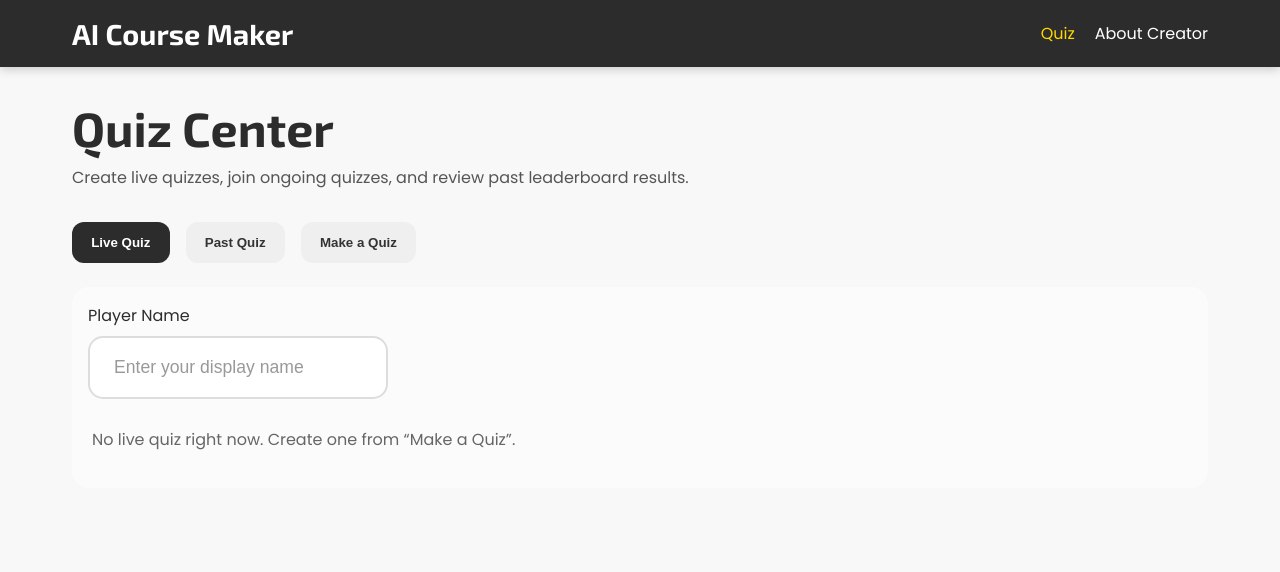
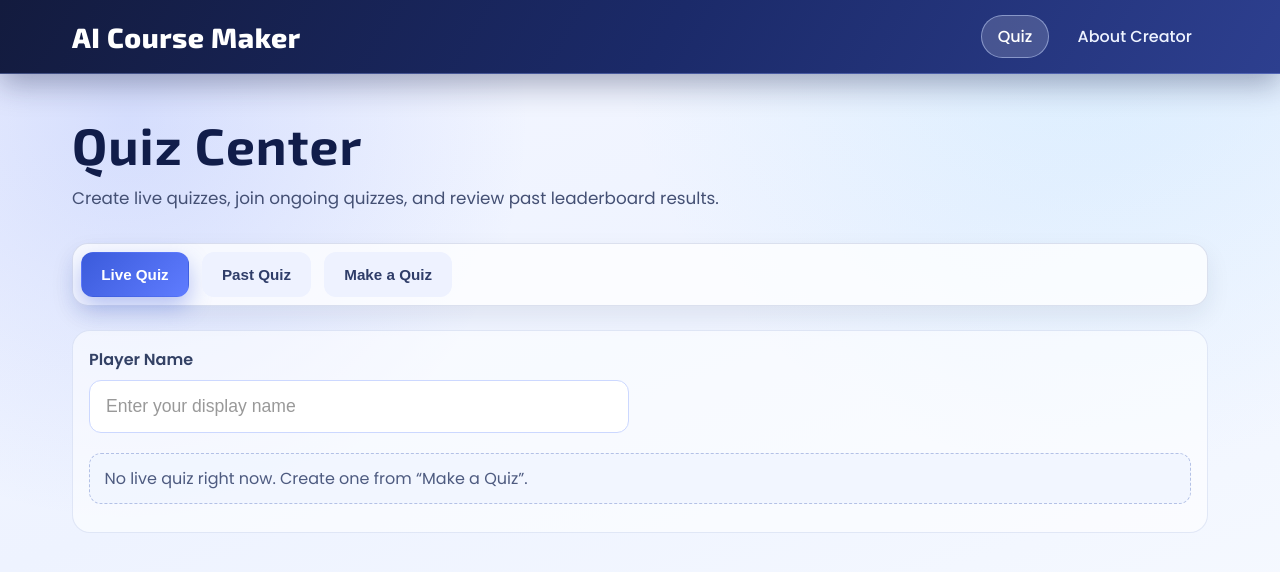
Before and after one commit to saurabhrjk/AICourseMaker, a React (Create React App) app: page /quiz in a window 1280 px wide. Shown: the top 572 px of the page. Built offline with nearby package versions, Linux system fonts and the light colour scheme.

Commit message:
Refresh quiz and navbar styling with modern visual theme

```diff
--- a/src/components/Navbar.css
+++ b/src/components/Navbar.css
@@ -1,15 +1,16 @@
 .navbar {
-  background: #2c2c2c;
-  box-shadow: 0 2px 10px rgba(0, 0, 0, 0.2);
+  background: linear-gradient(120deg, #131b3e 0%, #1b2a69 52%, #2d3f8f 100%);
+  box-shadow: 0 10px 30px rgba(16, 26, 68, 0.35);
   position: sticky;
   top: 0;
   z-index: 1000;
+  border-bottom: 1px solid rgba(151, 175, 255, 0.35);
 }
 
 .navbar-container {
   max-width: 1200px;
   margin: 0 auto;
-  padding: 1rem 2rem;
+  padding: 0.95rem 2rem;
   display: flex;
   justify-content: space-between;
   align-items: center;
@@ -19,37 +20,45 @@
 .nav-links {
   display: flex;
   align-items: center;
-  gap: 1.25rem;
+  gap: 0.8rem;
 }
 
 .nav-links a {
-  color: white;
+  color: #eef3ff;
   text-decoration: none;
-  transition: color 0.3s ease;
+  transition: all 0.25s ease;
+  padding: 0.5rem 0.95rem;
+  border-radius: 999px;
+  border: 1px solid transparent;
+  font-weight: 500;
 }
 
 .nav-links a:hover,
 .nav-links a.active {
-  color: #ffd700;
+  color: #ffffff;
+  background: rgba(255, 255, 255, 0.16);
+  border-color: rgba(202, 217, 255, 0.5);
 }
 
 .navbar-brand {
   font-family: 'Exo 2', sans-serif;
-  font-size: 1.8rem;
-  font-weight: bold;
-  color: white;
+  font-size: 1.75rem;
+  font-weight: 800;
+  letter-spacing: 0.02em;
+  color: #ffffff;
   text-decoration: none;
-  transition: transform 0.3s ease;
+  transition: transform 0.25s ease, opacity 0.25s ease;
 }
 
 .navbar-brand:hover {
-  transform: scale(1.05);
-  color: #f0f0f0;
+  transform: translateY(-1px);
+  opacity: 0.95;
 }
 
 @media (max-width: 768px) {
   .navbar-container {
-    padding: 1rem;
+    padding: 0.8rem 1rem;
+    flex-wrap: wrap;
   }
 
   .navbar-brand {
@@ -57,7 +66,13 @@
   }
 
   .nav-links {
-    gap: 0.8rem;
-    font-size: 0.95rem;
+    width: 100%;
+    justify-content: flex-end;
+    gap: 0.5rem;
+  }
+
+  .nav-links a {
+    font-size: 0.9rem;
+    padding: 0.45rem 0.75rem;
   }
 }
--- a/src/components/QuizPage.css
+++ b/src/components/QuizPage.css
@@ -1,30 +1,44 @@
 .quiz-page {
   min-height: 100vh;
+  background:
+    radial-gradient(circle at 10% 15%, rgba(76, 110, 245, 0.18), transparent 30%),
+    radial-gradient(circle at 85% 0%, rgba(125, 211, 252, 0.18), transparent 35%),
+    linear-gradient(160deg, #f5f7ff 0%, #eef3ff 45%, #f8fbff 100%);
 }
 
 .quiz-container {
   max-width: 1200px;
   margin: 0 auto;
-  padding: 2rem;
-  color: #2c2c2c;
+  padding: 2.5rem 2rem 3rem;
+  color: #17223b;
 }
 
 .quiz-title {
   font-family: 'Exo 2', sans-serif;
-  font-size: 3rem;
-  margin-bottom: 0.5rem;
+  font-size: clamp(2.2rem, 4vw, 3.2rem);
+  margin-bottom: 0.65rem;
+  letter-spacing: 0.02em;
+  color: #111d4a;
 }
 
 .quiz-subtitle {
-  color: #555;
+  color: #445074;
   margin-bottom: 2rem;
+  max-width: 760px;
+  font-size: 1.05rem;
+  line-height: 1.5;
 }
 
 .tabs-row {
   display: flex;
-  gap: 1rem;
+  gap: 0.8rem;
   flex-wrap: wrap;
   margin-bottom: 1.5rem;
+  padding: 0.5rem;
+  border-radius: 16px;
+  background: rgba(255, 255, 255, 0.75);
+  border: 1px solid rgba(90, 113, 172, 0.2);
+  box-shadow: 0 10px 25px rgba(23, 34, 59, 0.08);
 }
 
 .tab-btn,
@@ -35,18 +49,26 @@
   padding: 0.8rem 1.2rem;
   font-weight: 600;
   cursor: pointer;
-  transition: all 0.2s ease;
+  transition: all 0.25s ease;
+  font-size: 0.95rem;
 }
 
 .tab-btn {
-  background: #efefef;
-  color: #333;
+  background: #eef2ff;
+  color: #2f3d69;
+  border: 1px solid transparent;
 }
 
-.tab-btn.active,
+.tab-btn.active {
+  background: linear-gradient(135deg, #3b5bdb 0%, #5f7cff 100%);
+  color: #fff;
+  box-shadow: 0 10px 22px rgba(59, 91, 219, 0.35);
+}
+
 .primary-btn {
-  background: #2c2c2c;
+  background: linear-gradient(135deg, #304ecf 0%, #4f6eff 55%, #6c82ff 100%);
   color: #fff;
+  box-shadow: 0 10px 24px rgba(48, 78, 207, 0.35);
 }
 
 .primary-btn:hover:not(:disabled),
@@ -56,28 +78,32 @@
 }
 
 .primary-btn:disabled {
-  opacity: 0.6;
+  opacity: 0.55;
   cursor: not-allowed;
+  box-shadow: none;
 }
 
 .secondary-btn {
-  background: #f7f7f7;
-  color: #222;
-  border: 1px solid #ddd;
+  background: #ffffff;
+  color: #273254;
+  border: 1px solid rgba(117, 141, 204, 0.35);
 }
 
 .card {
-  background: rgba(255, 255, 255, 0.95);
+  background: rgba(255, 255, 255, 0.88);
+  border: 1px solid rgba(126, 149, 211, 0.22);
   border-radius: 20px;
   padding: 1.5rem;
-  box-shadow: 0 5px 20px rgba(0, 0, 0, 0.1);
+  box-shadow: 0 18px 40px rgba(27, 40, 76, 0.11);
   margin-bottom: 1.5rem;
+  backdrop-filter: blur(10px);
 }
 
 .tab-panel {
   padding: 1rem;
   border-radius: 18px;
   background: rgba(255, 255, 255, 0.55);
+  border: 1px solid rgba(126, 149, 211, 0.2);
   margin-bottom: 1rem;
 }
 
@@ -88,7 +114,7 @@
 
 .quiz-grid {
   display: grid;
-  grid-template-columns: repeat(auto-fill, minmax(260px, 1fr));
+  grid-template-columns: repeat(auto-fill, minmax(280px, 1fr));
   gap: 1rem;
 }
 
@@ -96,32 +122,68 @@
   margin-bottom: 0;
   display: flex;
   flex-direction: column;
-  gap: 0.5rem;
+  gap: 0.55rem;
   padding: 1.4rem;
+}
+
+.quiz-grid .card h3 {
+  color: #1a2860;
+  margin-bottom: 0.4rem;
+}
+
+.quiz-grid .card p {
+  color: #3f4f76;
 }
 
 .create-form {
   display: flex;
   flex-direction: column;
   gap: 0.75rem;
-  max-width: 650px;
+  max-width: 680px;
   width: 100%;
   padding: 2rem;
 }
 
-.create-form .topic-input {
+.create-form h3 {
+  margin-bottom: 0.3rem;
+  color: #1a2860;
+}
+
+.create-form label {
+  font-weight: 600;
+  color: #334165;
+  margin-top: 0.2rem;
+}
+
+.topic-input {
+  width: 100%;
   min-width: 100%;
+  padding: 0.95rem 1rem;
+  border-radius: 12px;
+  border: 1.5px solid #ccd8ff;
+  background: #fff;
+  color: #1e2a4e;
+  transition: border-color 0.2s ease, box-shadow 0.2s ease;
+}
+
+.topic-input:focus {
+  outline: none;
+  border-color: #5572ed;
+  box-shadow: 0 0 0 4px rgba(85, 114, 237, 0.16);
 }
 
 .empty-state {
-  color: #666;
+  color: #4e5b80;
   margin: 0.75rem 0;
-  padding: 0.5rem 0.25rem;
+  padding: 0.75rem 0.9rem;
+  border-radius: 12px;
+  background: rgba(240, 245, 255, 0.8);
+  border: 1px dashed rgba(104, 129, 199, 0.45);
 }
 
 .result-banner {
-  background: #e9f8ef;
-  border: 1px solid #b2e1c0;
+  background: linear-gradient(135deg, #eafaf1 0%, #e1f7ec 100%);
+  border: 1px solid #b8e8ca;
   color: #0f5132;
   border-radius: 12px;
   padding: 1rem;
@@ -130,16 +192,27 @@
 
 .play-error {
   margin-bottom: 1.2rem;
+  padding: 0.9rem 1rem;
+  border-radius: 12px;
+  background: linear-gradient(135deg, #fff2f2 0%, #ffe5e5 100%);
+  border: 1px solid #ffcaca;
+  color: #b42318;
 }
 
 .name-field-row {
-  max-width: 500px;
+  max-width: 540px;
   margin-bottom: 1.25rem;
 }
 
 .name-field-row label {
   display: block;
   margin-bottom: 0.5rem;
+  font-weight: 600;
+  color: #334165;
+}
+
+.quiz-player {
+  padding: 1.8rem;
 }
 
 .quiz-player-head {
@@ -150,32 +223,49 @@
   align-items: center;
 }
 
+.quiz-player-head h2 {
+  color: #13204d;
+}
+
 .timer-chip {
-  background: #2c2c2c;
+  background: linear-gradient(135deg, #1e2c69 0%, #2f4ac2 100%);
   color: #fff;
   border-radius: 999px;
-  padding: 0.4rem 0.9rem;
+  padding: 0.45rem 1rem;
   font-weight: 600;
+  box-shadow: 0 8px 20px rgba(30, 44, 105, 0.35);
 }
 
 .question-block {
-  margin-top: 1rem;
-  border-top: 1px solid #ececec;
+  margin-top: 1.1rem;
+  border-top: 1px solid #e8eeff;
   padding-top: 1rem;
+}
+
+.question-block h3 {
+  color: #1e2b5b;
 }
 
 .options-grid {
   display: grid;
-  gap: 0.6rem;
+  gap: 0.65rem;
+  margin-top: 0.65rem;
 }
 
 .option-item {
   display: flex;
   align-items: center;
-  gap: 0.6rem;
-  padding: 0.7rem;
-  border: 1px solid #e9e9e9;
-  border-radius: 10px;
+  gap: 0.65rem;
+  padding: 0.8rem;
+  border: 1px solid #e0e8ff;
+  border-radius: 11px;
+  background: #fbfcff;
+  transition: border-color 0.2s ease, transform 0.2s ease;
+}
+
+.option-item:hover {
+  border-color: #9cb2ff;
+  transform: translateY(-1px);
 }
 
 .select-wrap {
@@ -188,17 +278,17 @@
   right: 1rem;
   top: 50%;
   transform: translateY(-50%);
-  color: #2c2c2c;
+  color: #2c3f7d;
   pointer-events: none;
-  font-size: 1.1rem;
+  font-size: 1rem;
 }
 
 .difficulty-select {
   appearance: none;
-  background: linear-gradient(135deg, #ffffff 0%, #f1f5ff 100%);
-  border: 2px solid #c9d7ff;
+  background: linear-gradient(135deg, #ffffff 0%, #edf2ff 100%);
+  border: 2px solid #ccdaff;
   font-weight: 600;
-  color: #1f2a44;
+  color: #233464;
 }
 
 .difficulty-select:focus {
@@ -207,32 +297,52 @@
 }
 
 .player-actions {
-  margin-top: 1.5rem;
+  margin-top: 1.6rem;
 }
 
 .leaderboard {
   padding: 1.75rem;
 }
 
+.leaderboard h3 {
+  color: #17275d;
+}
+
 .leaderboard table {
   width: 100%;
   border-collapse: collapse;
+  margin-top: 0.75rem;
+  border-radius: 12px;
+  overflow: hidden;
 }
 
 .leaderboard th,
 .leaderboard td {
   text-align: left;
-  padding: 0.7rem;
-  border-bottom: 1px solid #eee;
+  padding: 0.75rem;
+  border-bottom: 1px solid #e9efff;
+}
+
+.leaderboard thead {
+  background: #eef3ff;
+  color: #203166;
 }
 
 @media (max-width: 768px) {
   .quiz-container {
-    padding: 1rem;
+    padding: 1.2rem 1rem 2rem;
   }
 
-  .quiz-title {
-    font-size: 2.2rem;
+  .tabs-row {
+    padding: 0.4rem;
+    gap: 0.5rem;
+  }
+
+  .tab-btn,
+  .primary-btn,
+  .secondary-btn {
+    width: 100%;
+    text-align: center;
   }
 
   .tab-panel {
@@ -242,4 +352,13 @@
   .create-form {
     padding: 1.2rem;
   }
+
+  .leaderboard {
+    padding: 1rem;
+    overflow-x: auto;
+  }
+
+  .leaderboard table {
+    min-width: 560px;
+  }
 }
```
